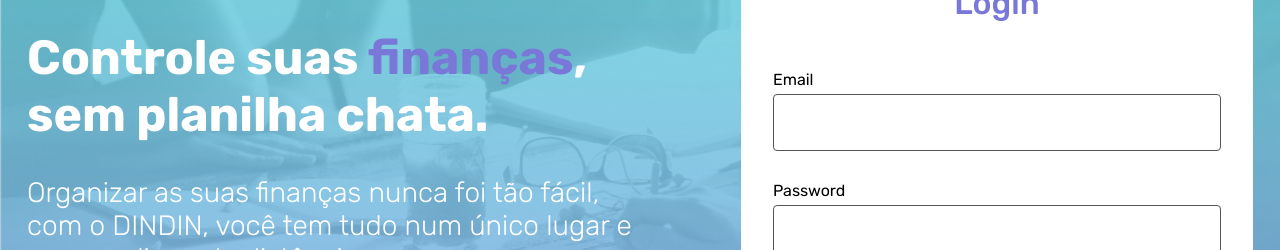
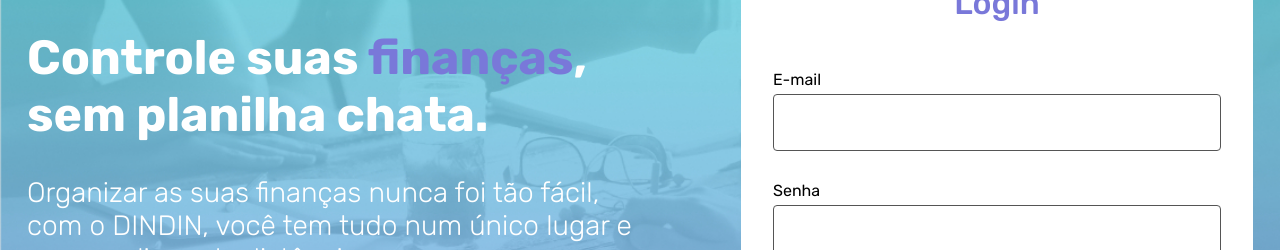
Before and after one commit to nichol20/dindin, a React (Vite) app: page /login in a window 1280 px wide. Shown: the part 173-423 px from the top of the page. Built offline with nearby package versions, Linux system fonts and the light colour scheme.

Commit message:
fix input names

```diff
--- a/src/components/InputField/style.module.scss
+++ b/src/components/InputField/style.module.scss
@@ -8,7 +8,10 @@
 
     > label {
         font-size: 1rem;
-        text-transform: capitalize;
+
+        &::first-letter {
+            text-transform: capitalize;
+        }
     }
 
     > input {
--- a/src/pages/Login.tsx
+++ b/src/pages/Login.tsx
@@ -16,8 +16,8 @@ export default function LoginPage() {
                 <section className={styles.loginSection}>
                     <h1>Login</h1>
                     <form className={styles.loginForm}>
-                        <InputField inputId='email' name='email' type='email' />
-                        <InputField inputId='password' name='password' type='password' />
+                        <InputField inputId='email' name='e-mail' type='email' />
+                        <InputField inputId='password' name='senha' type='password' />
                         <button className={styles.submitBtn}>Entrar</button>
                     </form>
                 </section>
--- a/src/pages/Register.tsx
+++ b/src/pages/Register.tsx
@@ -11,8 +11,8 @@ export default function RegisterPage() {
                 <section className={styles.registerSection}>
                     <h1>Cadastre-se</h1>
                     <form className={styles.registerForm}>
-                        <InputField inputId='nome' name='nome' type='text'/>
-                        <InputField inputId='email' name='email' type='email' />
+                        <InputField inputId='nome' name='nome' type='text' />
+                        <InputField inputId='email' name='e-mail' type='email' />
                         <InputField inputId='password' name='senha' type='password' />
                         <InputField inputId='password' name='confirmação de senha' type='password' />
                         <button className={styles.submitBtn}>Cadastrar</button>
```
